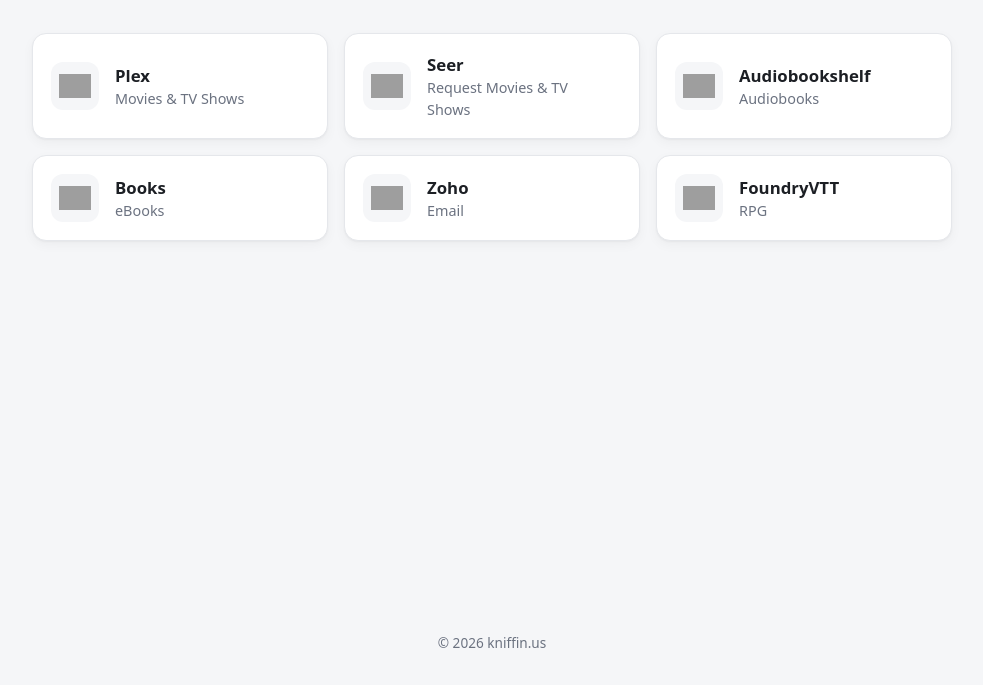
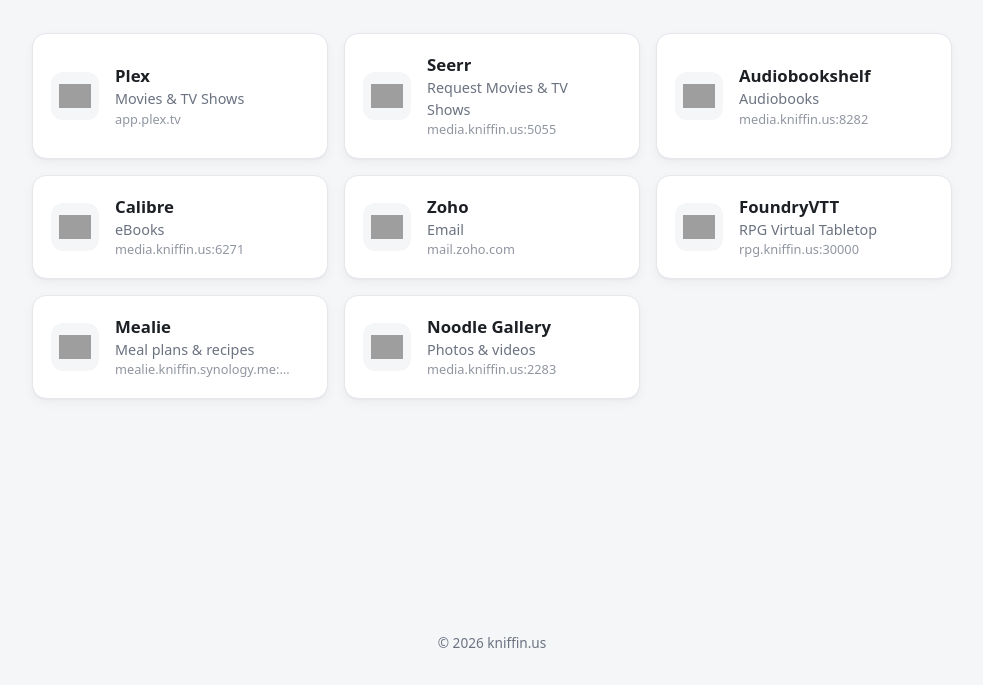
Before and after one commit to dkniffin/kniffin-us-landing-page, a plain HTML site: page site/index.html in a window 1280 px wide. Shown: the part 115-800 px from the top of the page, without its empty margins (148-1131 px from the left). Drawn offline with Linux system fonts and the light colour scheme; grey boxes are pictures that could not be loaded.

Commit message:
Add Mealie and Noodle Gallery. Update formatting

```diff
--- a/site/index.html
+++ b/site/index.html
@@ -134,6 +134,14 @@
       color: var(--muted);
     }
 
+    .info .url {
+      font-size: .8rem;
+      opacity: .75;
+      overflow: hidden;
+      text-overflow: ellipsis;
+      white-space: nowrap;
+    }
+
     .arrow {
       color: var(--muted);
       opacity: .5;
@@ -197,22 +205,22 @@
         icon: "plex",
       },
       {
-        name: "Seer",
+        name: "Seerr",
         desc: "Request Movies & TV Shows",
-        url: "https://seer.kniffin.us",
+        url: "http://media.kniffin.us:5055",
         icon: "seerr",
       },
       {
         name: "Audiobookshelf",
         desc: "Audiobooks",
-        url: "https://media.kniffin.us:8282/",
+        url: "https://media.kniffin.us:8282",
         icon: "audiobookshelf",
       },
       {
-        name: "Books",
+        name: "Calibre",
         desc: "eBooks",
-        url: "https://books.kniffin.us",
-        icon: "calibre-web",
+        url: "http://media.kniffin.us:6271",
+        icon: "calibre",
       },
       {
         name: "Zoho",
@@ -222,9 +230,21 @@
       },
       {
         name: "FoundryVTT",
-        desc: "RPG",
+        desc: "RPG Virtual Tabletop",
         url: "https://rpg.kniffin.us:30000",
         icon: "foundry-vtt",
+      },
+      {
+        name: "Mealie",
+        desc: "Meal plans & recipes",
+        url: "https://mealie.kniffin.synology.me:9924/",
+        icon: "mealie",
+      },
+      {
+        name: "Noodle Gallery",
+        desc: "Photos & videos",
+        url: "http://media.kniffin.us:2283",
+        icon: "immich",
       },
     ]
 
@@ -255,6 +275,8 @@
       return `<img src="${ICON_CDN}/svg/${icon}.svg" data-png="${ICON_CDN}/png/${icon}.png" alt="" loading="lazy" onerror="iconError(this)">`
     }
 
+    const displayUrl = url => url.replace(/^https?:\/\//, "").replace(/\/$/, "")
+
     document.getElementById("sites").innerHTML = sites.map(s => `
       <li>
         <a class="card" href="${s.url}">
@@ -262,6 +284,7 @@
           <span class="info">
             <h2>${s.name}</h2>
             <p>${s.desc}</p>
+            <p class="url">${displayUrl(s.url)}</p>
           </span>
           <span class="arrow">${svg('<polyline points="9 18 15 12 9 6"/>')}</span>
         </a>
```
